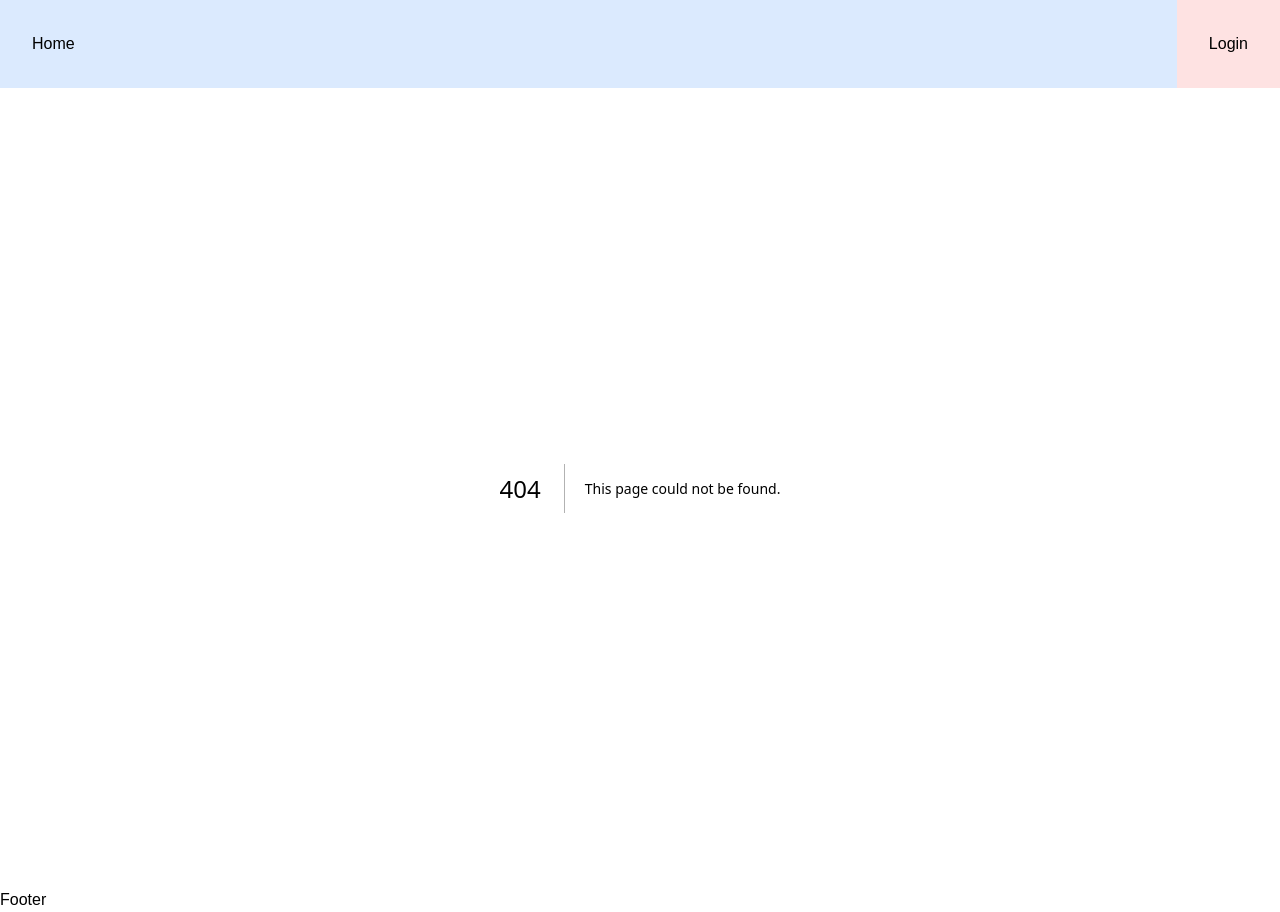
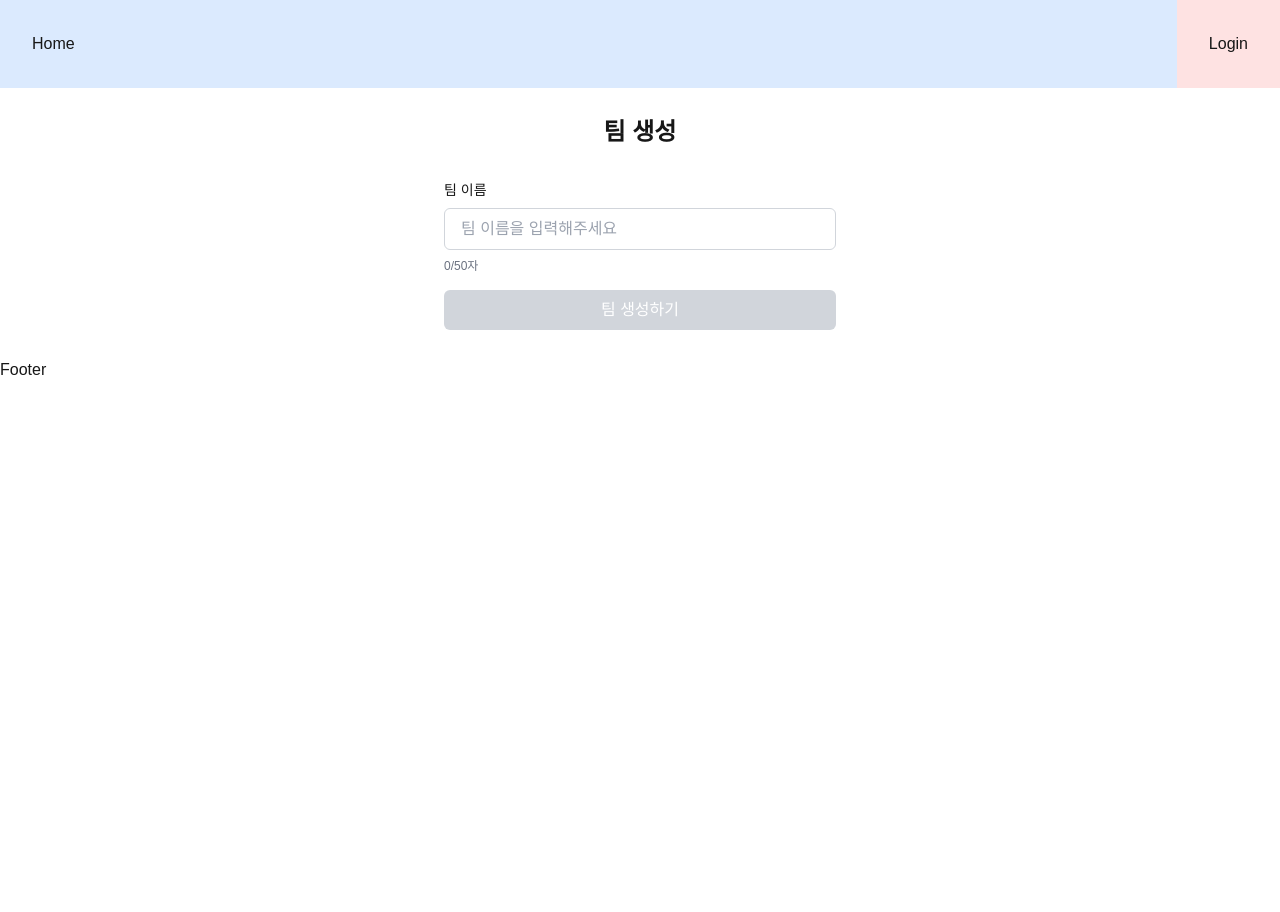
Before and after one commit to Dello96/personal_agent, a Next.js app: page /team/create in a window 1280 px wide. Before the commit this address had no page. After the commit the page ends 800 px from the top, so only its background shows below. Built offline with nearby package versions, Linux system fonts and the light colour scheme; no server answers.

Commit message:
수정사항

```diff
--- a/src/app/components/features/auth/LoginContent.tsx
+++ b/src/app/components/features/auth/LoginContent.tsx
@@ -8,13 +8,11 @@ export default function LoginContent() {
   const kakaoLoginImageUrl = "/images/kakao_login_medium_narrow.png";
   const googleLoginImageUrl = "/images/web_light_sq_ctn@1x.png";
   const handleGoogleLogin = () => {
-    // 백엔드 서버의 Google OAuth 엔드포인트로 이동
     window.location.href = `${API_URL}/login`;
   };
 
   const handleKakaoLogin = () => {
-    // 카카오 로그인 (추후 구현)
-    console.log("Kakao login");
+    window.location.href = `${API_URL}/auth/kakao`;
   };
 
   return (
--- /dev/null
+++ b/src/app/components/features/team/TeamCreate.tsx
@@ -0,0 +1,107 @@
+"use client";
+
+import { useAuthStore } from "@/app/stores/authStore";
+import { createTeam } from "@/lib/api/team";
+import { getCurrentUser } from "@/lib/api/users";
+import { useRouter } from "next/navigation";
+import { useState } from "react";
+
+export default function TeamCreate() {
+  const router = useRouter();
+  const [teamName, setTeamName] = useState("");
+  const [loading, setLoading] = useState(false);
+  const [error, setError] = useState<string | null>(null);
+  const handleSubmit = async (e: React.FormEvent) => {
+    e.preventDefault();
+    setError(null);
+
+    // 1. 팀 이름 검증
+    if (!teamName || teamName.trim().length === 0) {
+      setError("팀 이름을 입력해주세요.");
+      return;
+    }
+
+    if (teamName.trim().length > 50) {
+      setError("팀 이름은 50자 이하여야 합니다.");
+      return;
+    }
+
+    try {
+      setLoading(true);
+
+      // 2. API 호출
+      await createTeam(teamName.trim());
+
+      // 3. 사용자 정보 업데이트 (팀 생성 시 자동으로 teamName이 업데이트됨)
+      const updatedUser = await getCurrentUser();
+      const login = useAuthStore.getState().login;
+      const token = useAuthStore.getState().token;
+
+      if (updatedUser && token) {
+        login(
+          {
+            ...updatedUser,
+            role: updatedUser.role as
+              | "MEMBER"
+              | "TEAM_LEAD"
+              | "MANAGER"
+              | "DIRECTOR",
+          },
+          token
+        );
+      }
+
+      // 4. 성공 메시지
+      alert("팀이 성공적으로 생성되었습니다!");
+
+      // 5. 홈화면으로 이동
+      router.push("/");
+    } catch (error: any) {
+      // 6. 에러 처리
+      console.error("팀 생성 실패:", error);
+
+      // 백엔드 에러 메시지 추출
+      const errorMessage =
+        error?.message || "팀 생성에 실패했습니다. 다시 시도해주세요.";
+      setError(errorMessage);
+      alert(errorMessage);
+    } finally {
+      setLoading(false);
+    }
+  };
+  return (
+    <div className="flex flex-col items-center">
+      <form onSubmit={handleSubmit} className="w-full max-w-md">
+        <div className="flex flex-col gap-4 m-7">
+          <h2 className="text-2xl font-bold text-center mb-4">팀 생성</h2>
+
+          <div className="flex flex-col gap-2">
+            <label htmlFor="teamName" className="text-sm font-medium">
+              팀 이름
+            </label>
+            <input
+              id="teamName"
+              type="text"
+              value={teamName}
+              onChange={(e) => setTeamName(e.target.value)}
+              placeholder="팀 이름을 입력해주세요"
+              className="w-full px-4 py-2 border border-gray-300 rounded-md focus:outline-none focus:ring-2 focus:ring-blue-500"
+              maxLength={50}
+              disabled={loading}
+            />
+            {error && <p className="text-red-500 text-sm">{error}</p>}
+            <p className="text-gray-500 text-xs">{teamName.length}/50자</p>
+          </div>
+
+          <button
+            type="submit"
+            disabled={loading || !teamName.trim()}
+            className="w-full px-4 py-2 bg-blue-500 text-white rounded-md hover:bg-blue-600 disabled:bg-gray-300 disabled:cursor-not-allowed transition-colors"
+          >
+            {loading ? "생성 중..." : "팀 생성하기"}
+          </button>
+        </div>
+      </form>
+    </div>
+  );
+}
--- a/src/app/components/features/team/TeamJoin.tsx
+++ b/src/app/components/features/team/TeamJoin.tsx
@@ -14,6 +14,11 @@ export default function TeamJoin() {
   const [name, setName] = useState("");
   const [teamName, setTeamName] = useState("");
   const user = useAuthStore((state) => state.user); // authStore에서 사용자 정보 다시 가져오기
+  const handleOnClick = (team: string) => {
+    setTeamName(team);
+    setSelectedTeam(team);
+    console.log(team);
+  };
   const handleSelectedSubmit = async (e: React.FormEvent) => {
     e.preventDefault();
 
@@ -67,11 +72,6 @@ export default function TeamJoin() {
       // setLoading(false);
     }
   };
-  const handleOnClick = (team: string) => {
-    setTeamName(team);
-    setSelectedTeam(team);
-    console.log(team);
-  };
 
   // 하드코딩된 팀목록이 아닌 생성된 목록을 불러와 조회하도록 하는 코드
   // useEffect(() => {
--- a/src/app/page.tsx
+++ b/src/app/page.tsx
@@ -20,6 +20,10 @@ export default function Home() {
 
   const goToTeamJoin = () => {
     router.push("/team/join");
+  };
+
+  const goToTeamCreate = () => {
+    router.push("/team/create");
   };
 
   useEffect(() => {
@@ -175,6 +179,15 @@ export default function Home() {
             >
               팀 가입하기
             </button>
+            <p className="text-gray-600 mt-4 mb-4">
+              팀을 새로 생성해야 한다면?
+            </p>
+            <button
+              onClick={goToTeamCreate}
+              className="px-6 py-3 bg-red-500 text-white rounded-md hover:bg-red-300 transition-colors"
+            >
+              팀 생성하기
+            </button>
           </div>
         )
       ) : (
--- /dev/null
+++ b/src/app/team/create/page.tsx
@@ -0,0 +1,5 @@
+import TeamCreate from "@/app/components/features/team/TeamCreate";
+
+export default function TeamCreatePage() {
+  return <TeamCreate />;
+}
--- a/src/lib/api/team.ts
+++ b/src/lib/api/team.ts
@@ -7,21 +7,35 @@ export interface Team {
   id: string;
   createdAt: string;
   teamName: string;
+  members?: {
+    id: string;
+    name: string;
+    picture: string | null;
+    email: string;
+    role: string;
+    teamName: string | null;
+  }[];
 }
 
 // 팀 생성
-export const createTeam = async (data: { teamName: string }) => {
-  return apiRequest("/api/team/create", {
+export const createTeam = async (teamName: string): Promise<Team> => {
+  const response = (await apiRequest("/api/team/create", {
     method: "POST",
-    body: JSON.stringify(data),
-  });
+    body: JSON.stringify({ name: teamName }), // ✅ 백엔드가 기대하는 name 필드
+  })) as { message: string; team: Team };
+
+  return response.team;
 };
 
 export const joinTeam = async (teamName: string): Promise<Team> => {
-  return apiRequest("/api/team/join", {
+  const response = await apiRequest("/api/team/join", {
     method: "POST",
     body: JSON.stringify({ teamName: teamName }),
   });
+  if (response.team) {
+    return response.team;
+  }
+  return response;
 };
 
 // export const getTeams = async (): Promise<{ teams: Team[] }> => {
```
